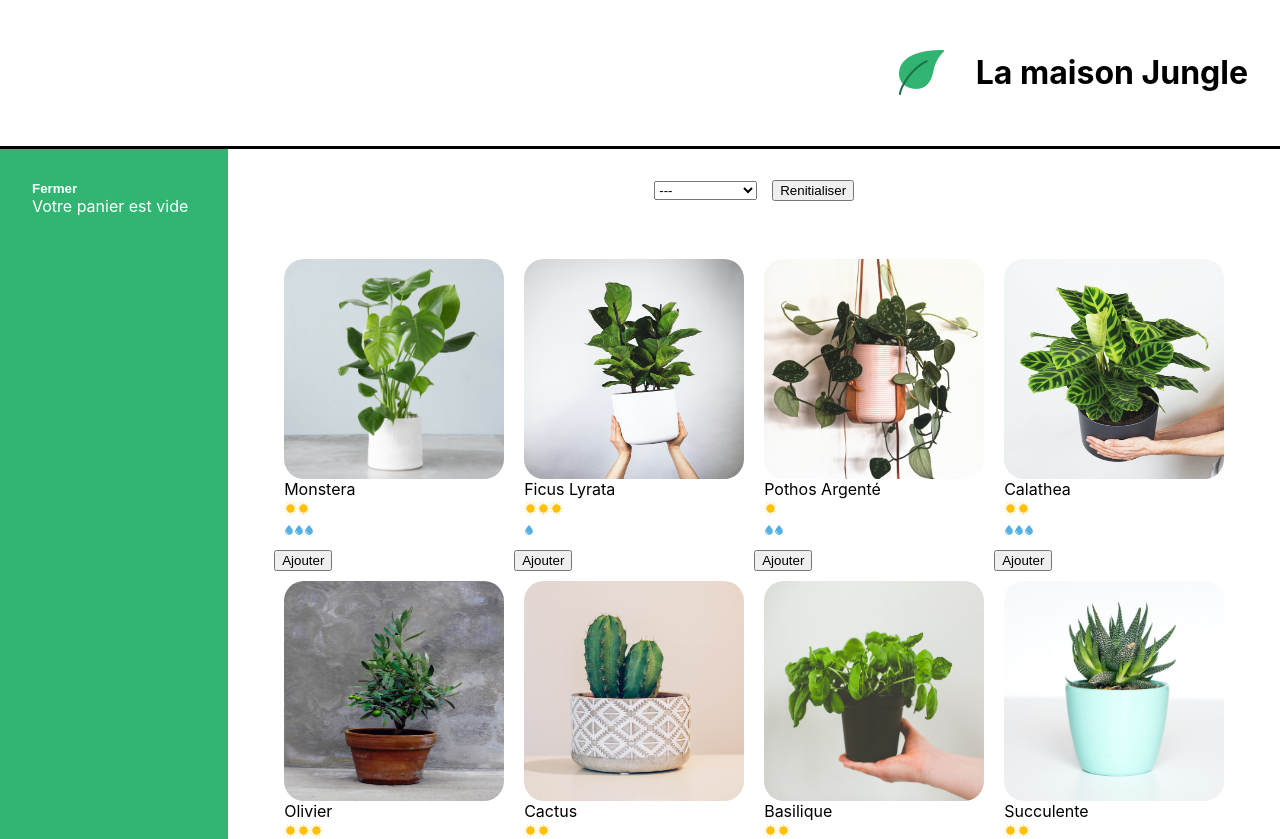
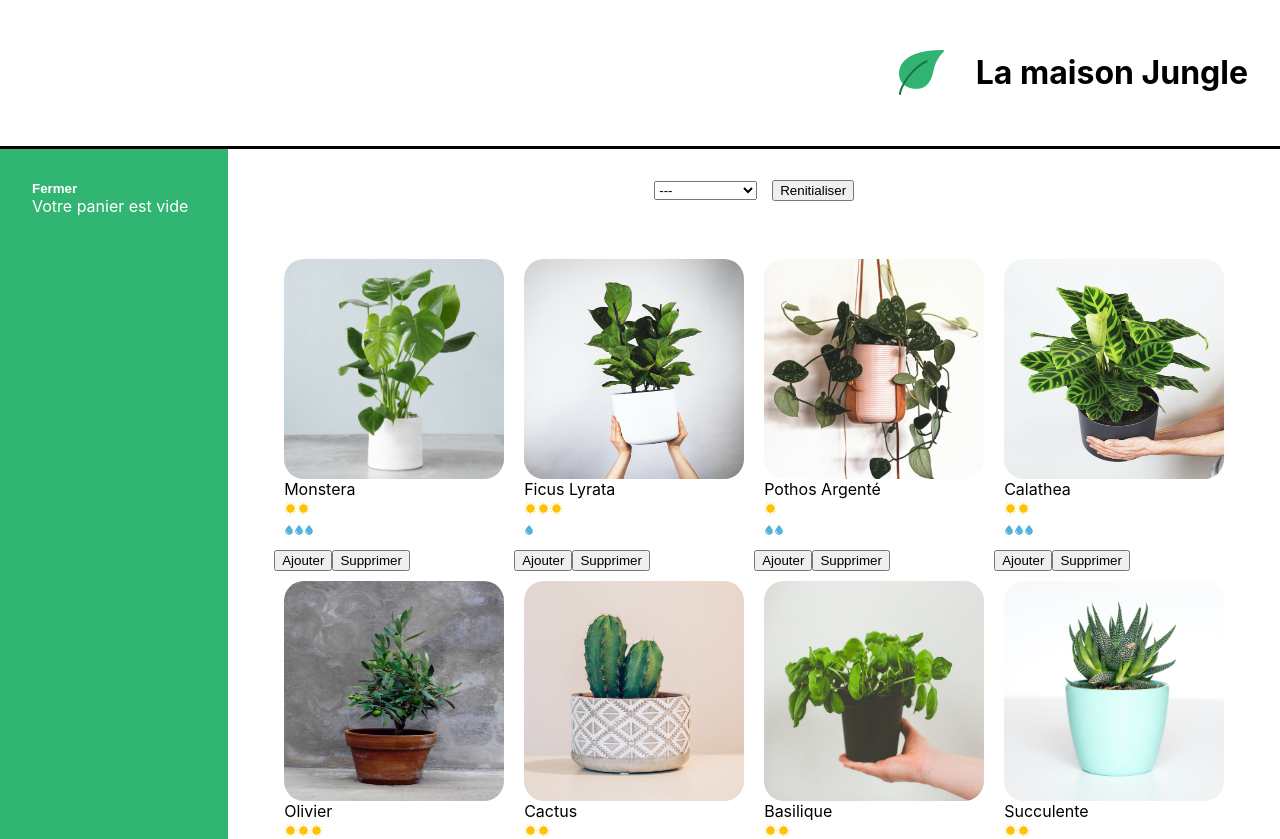
Before and after one commit to Muki-Dev/la-maison-jungle, a React (Create React App) app: page / in a window 1280 px wide. Shown: the top 839 px of the page. Built offline with nearby package versions, Linux system fonts and the light colour scheme.

Commit message:
delete cart

```diff
--- a/src/components/Cart.js
+++ b/src/components/Cart.js
@@ -3,6 +3,7 @@ import '../styles/Cart.css'
 
 function Cart({ cart, updateCart }) {
 	const [isOpen, setIsOpen] = useState(true)
+
 
 	const total = cart.reduce(
 		(acc, plantType) => acc + plantType.amount * plantType.price,
--- a/src/components/ShoppingList.js
+++ b/src/components/ShoppingList.js
@@ -19,6 +19,12 @@ function ShoppingList({cart,updateCart}){
             updateCart([...cart,{name,price,amount:1}])
         }
     }
+
+         function deleteCart(name){
+            const newCart = cart.filter((plant) => plant.name !== name);
+           updateCart(newCart); // Supprime l'article du panier
+         }
+
     return(
         <div className="lmj-shopping-list">
            <Categories
@@ -32,6 +38,7 @@ function ShoppingList({cart,updateCart}){
                        <div key={id}>
                             <PlantItem cover={cover} name={name} id={id} light={light} water={water} />
                             <button onClick={() => addToCart(name,price)}>Ajouter</button>
+                            <button onClick={() => deleteCart(name)}>Supprimer</button>
                        </div>
 
                     ): null
```
